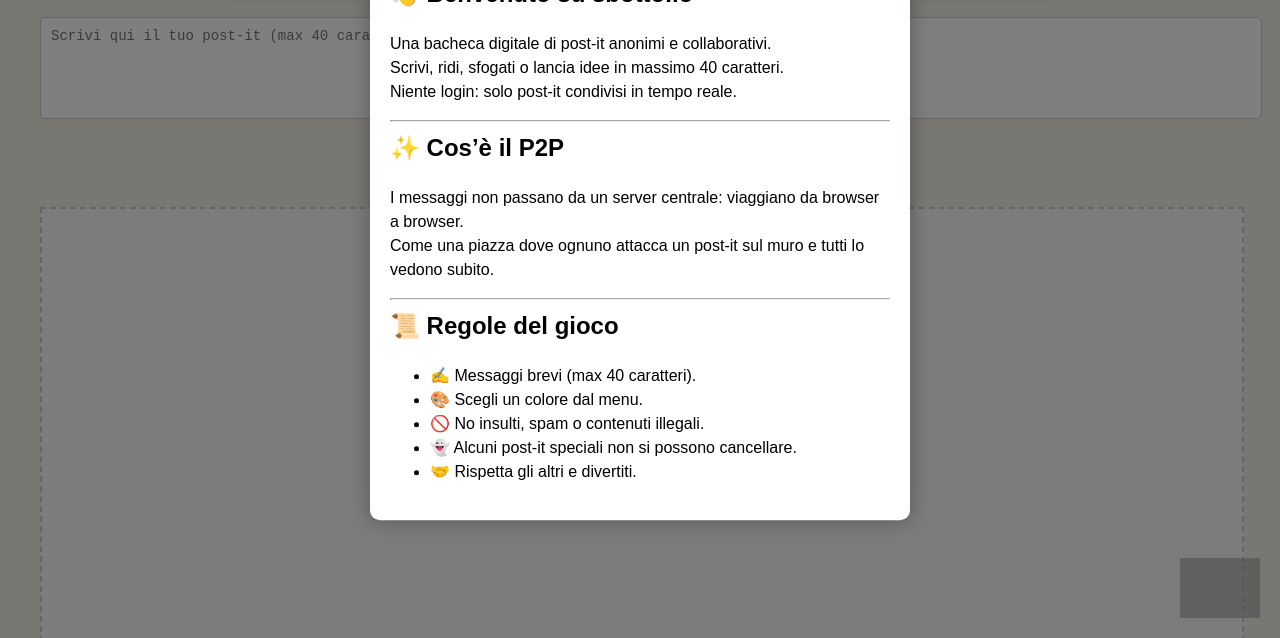
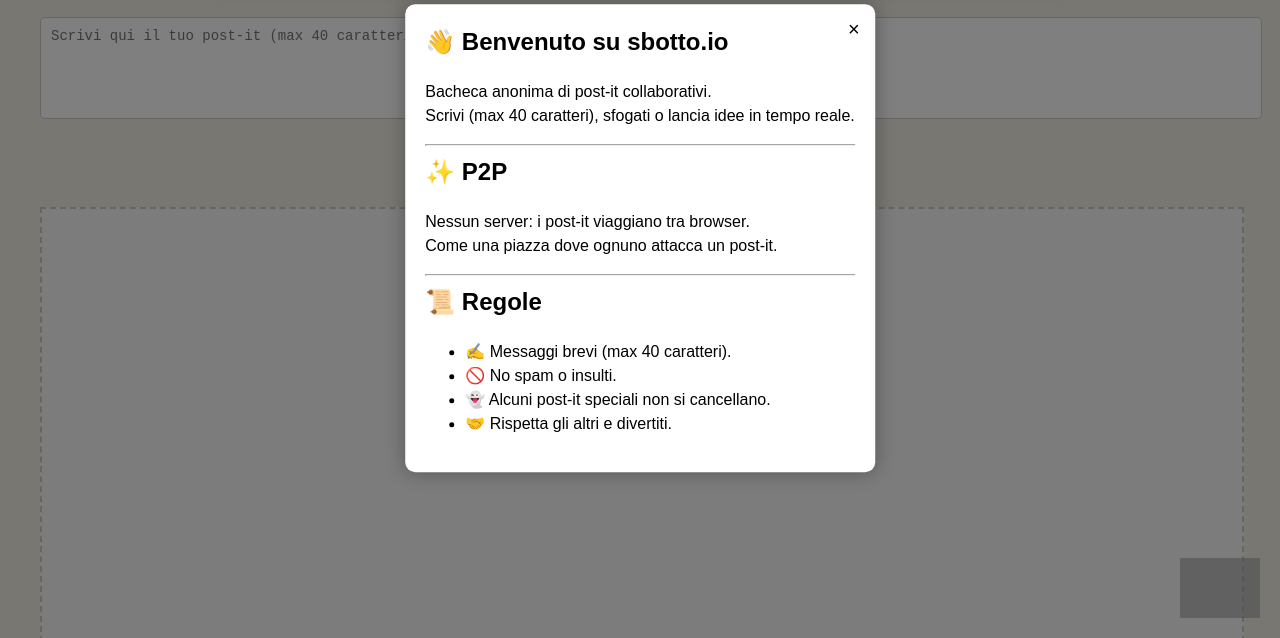
Before and after one commit to Sbottoio/Sbotto, a plain HTML site: page index.html in a window 1280 px wide. Both pictures are taken after a click on the element "ℹ️". Shown: the part 162-800 px from the top of the page. Drawn offline with nearby package versions, Linux system fonts and the light colour scheme; grey boxes are pictures that could not be loaded; a script that the page names is missing.

Commit message:
Update index.html

```diff
--- a/index.html
+++ b/index.html
@@ -235,23 +235,21 @@ body.dragging{ user-select:none; }
     <div class="close" onclick="toggleRegolamento()">×</div>
     <h2>👋 Benvenuto su sbotto.io</h2>
     <p>
-      Una bacheca digitale di post-it anonimi e collaborativi.<br>
-      Scrivi, ridi, sfogati o lancia idee in massimo 40 caratteri.<br>
-      Niente login: solo post-it condivisi in tempo reale.
+      Bacheca anonima di post-it collaborativi.<br>
+      Scrivi (max 40 caratteri), sfogati o lancia idee in tempo reale.
     </p>
     <hr>
-    <h2>✨ Cos’è il P2P</h2>
+    <h2>✨ P2P</h2>
     <p>
-      I messaggi non passano da un server centrale: viaggiano da browser a browser.<br>
-      Come una piazza dove ognuno attacca un post-it sul muro e tutti lo vedono subito.
+      Nessun server: i post-it viaggiano tra browser.<br>
+      Come una piazza dove ognuno attacca un post-it.
     </p>
     <hr>
-    <h2>📜 Regole del gioco</h2>
+    <h2>📜 Regole</h2>
     <ul>
       <li>✍️ Messaggi brevi (max 40 caratteri).</li>
-      <li>🎨 Scegli un colore dal menu.</li>
-      <li>🚫 No insulti, spam o contenuti illegali.</li>
-      <li>👻 Alcuni post-it speciali non si possono cancellare.</li>
+      <li>🚫 No spam o insulti.</li>
+      <li>👻 Alcuni post-it speciali non si cancellano.</li>
       <li>🤝 Rispetta gli altri e divertiti.</li>
     </ul>
   </div>
```
